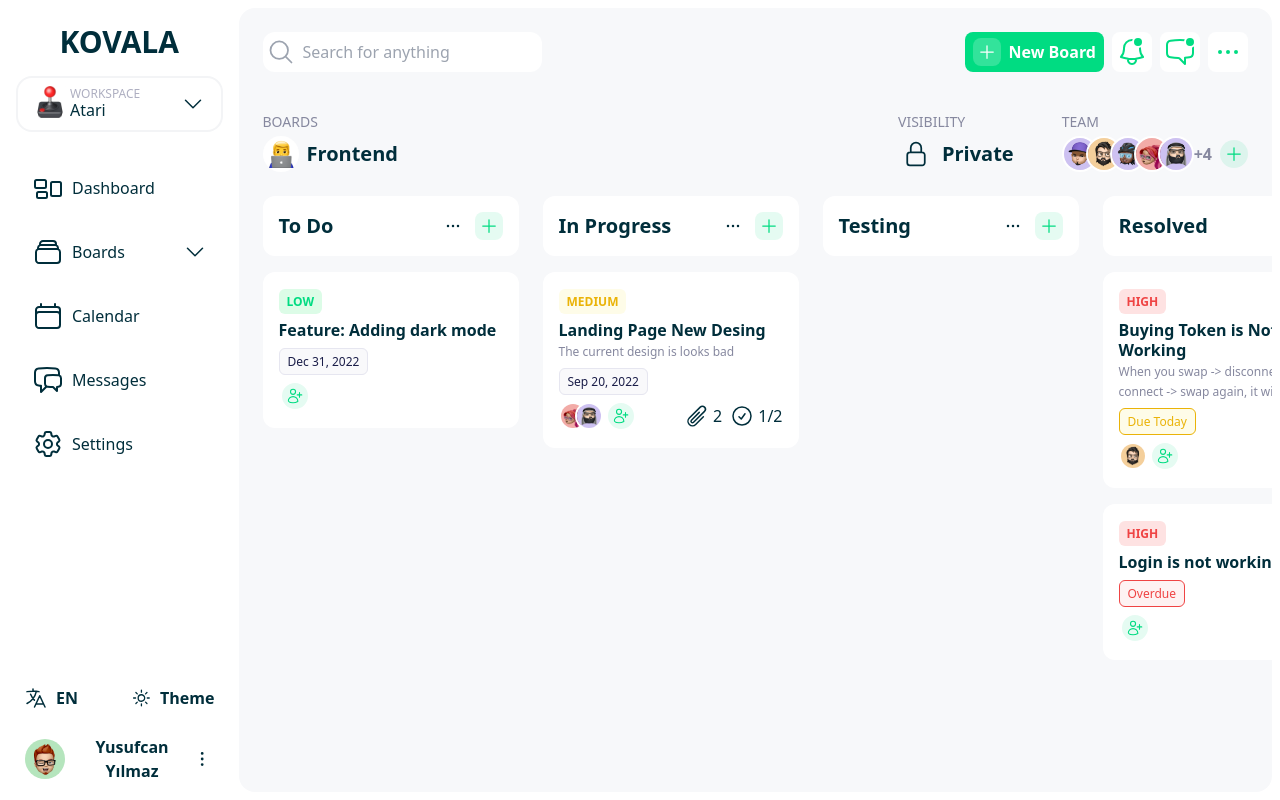
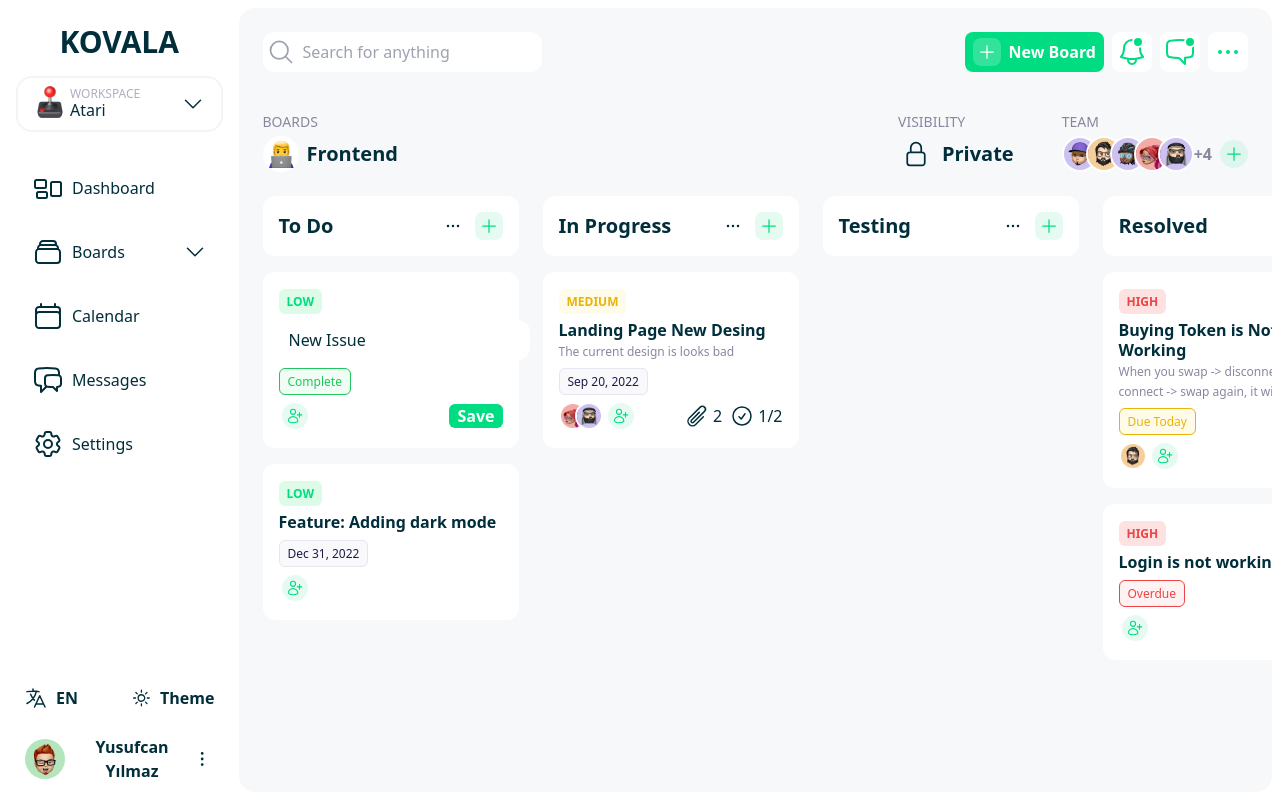
Before and after one commit to YusufcanY/kovala, a Nuxt app: page /boards/1 in a window 1280 px wide. Both pictures are taken after a click on the button 488 px from the left and 226 px from the top of the page. Built offline with nearby package versions, Linux system fonts and the light colour scheme.

Commit message:
feat: adding issue item feature

```diff
--- a/app.vue
+++ b/app.vue
@@ -6,7 +6,7 @@
     <div class="grid h-screen grid-cols-16 p-2 pl-0">
       <Sidebar class="col-span-3" />
       <div
-        class="col-span-13 h-full rounded-2xl bg-page-foreground dark:bg-dark-foreground"
+        class="col-span-13 h-full overflow-y-scroll rounded-2xl bg-page-foreground hide-scrollbar dark:bg-dark-foreground"
       >
         <NuxtPage />
       </div>
--- a/components/board/IssueItem.vue
+++ b/components/board/IssueItem.vue
@@ -29,7 +29,13 @@
     </div>
     <div>
       <div class="leading-5">
-        <span class="font-semibold">{{ issue.title }}</span>
+        <input
+          v-if="issue.is_editing"
+          class="rounded-xl border-2 border-primary-accent border-opacity-0 p-2 transition-all duration-200 focus:border-opacity-100 dark:bg-dark-foreground"
+          type="text"
+          :value="issue.title"
+        />
+        <span v-else class="font-semibold">{{ issue.title }}</span>
       </div>
       <div class="leading-5">
         <span class="text-xs text-[#86889F]">{{ issue.description }}</span>
@@ -79,6 +85,13 @@
             >{{ issue.task.completed }}/{{ issue.task.total }}</span
           >
         </div>
+        <div v-if="issue.is_editing">
+          <button
+            class="rounded-md bg-primary-accent px-2 font-bold text-white"
+          >
+            Save
+          </button>
+        </div>
       </div>
     </div>
   </button>
--- a/components/board/List.vue
+++ b/components/board/List.vue
@@ -1,28 +1,50 @@
 <script setup lang="ts">
   import { EllipsisHorizontalIcon, PlusIcon } from '@heroicons/vue/24/outline'
   import Draggable from 'vuedraggable'
+  import type { Ref } from 'vue'
   import type { Issue, List } from '@/types/Board'
   // eslint-disable-next-line @typescript-eslint/no-unused-vars, no-unused-vars
   interface DraggableElement {
     element: Issue
   }
-  defineProps<{
+  const props = defineProps<{
     list: List
   }>()
+  const lists = inject('lists') as Ref<List[]>
+  const addNewIssue = () => {
+    const foundList = lists.value.find(
+      (list: List) => list.id === props.list.id
+    )
+    if (foundList) {
+      foundList.issues.unshift({
+        id: 6,
+        title: 'New Issue',
+        priority: 10,
+        assignee: [],
+        is_editing: true,
+        due_date: 'Complete',
+        created_at: '2021-07-01',
+        updated_at: '2021-07-01',
+      })
+    }
+  }
 </script>
 <template>
   <div class="flex min-w-[16rem] flex-[0_0_auto] flex-col space-y-4">
     <div
       class="flex items-center justify-between whitespace-nowrap rounded-xl bg-white p-4 dark:bg-dark-page-body"
     >
-      <span class="text-xl font-bold">{{ list.name }}</span>
+      <span class="text-xl font-bold">{{ props.list.name }}</span>
       <div class="flex items-center space-x-2">
         <button
           class="rounded-lg p-1 transition-colors duration-200 hover:bg-gray-100 dark:hover:bg-dark-foreground"
         >
           <EllipsisHorizontalIcon class="h-5 w-5" />
         </button>
-        <button class="rounded-lg bg-primary-accent bg-opacity-10 p-1">
+        <button
+          class="rounded-lg bg-primary-accent bg-opacity-10 p-1"
+          @click="addNewIssue"
+        >
           <PlusIcon class="h-5 w-5 text-primary-accent" />
         </button>
       </div>
@@ -31,7 +53,7 @@
       class="h-full space-y-4"
       group="issues"
       item-key="index"
-      :list="list.issues"
+      :list="props.list.issues"
     >
       <template #item="{ element }: DraggableElement">
         <BoardIssueItem :issue="element" />
--- a/pages/boards/[board].vue
+++ b/pages/boards/[board].vue
@@ -118,6 +118,7 @@
       ],
     },
   ])
+  provide('lists', lists)
 </script>
 <template>
   <div class="h-full">
@@ -126,7 +127,7 @@
       <BoardInfoSubheader />
     </div>
     <div
-      class="grid grid-flow-col grid-cols-[unset] grid-rows-[unset] gap-x-6 overflow-scroll px-6 hide-scrollbar"
+      class="grid grid-flow-col grid-cols-[unset] grid-rows-[unset] gap-x-6 overflow-scroll px-6 pb-6 hide-scrollbar"
     >
       <BoardList v-for="(item, index) in lists" :key="index" :list="item" />
     </div>
--- a/types/Board.d.ts
+++ b/types/Board.d.ts
@@ -14,6 +14,7 @@ interface Issue {
     completed: number
   }
   attachments?: number
+  is_editing?: boolean
 }
 interface List {
   id: number
```
